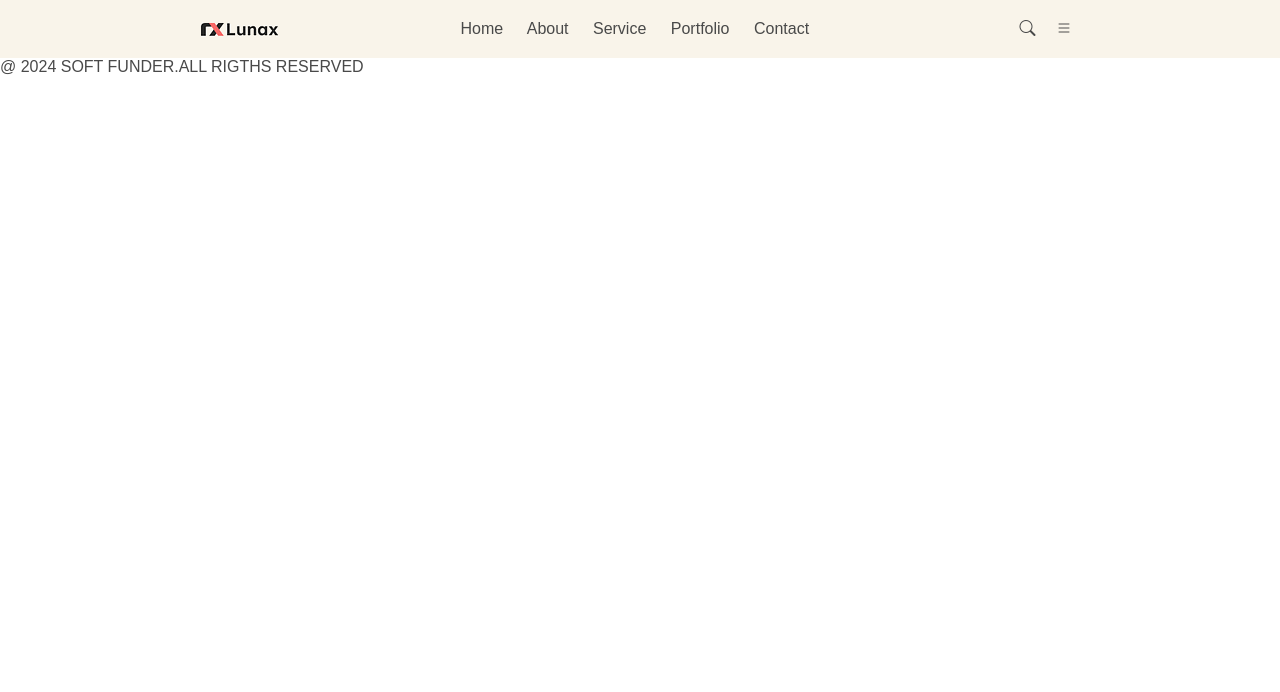
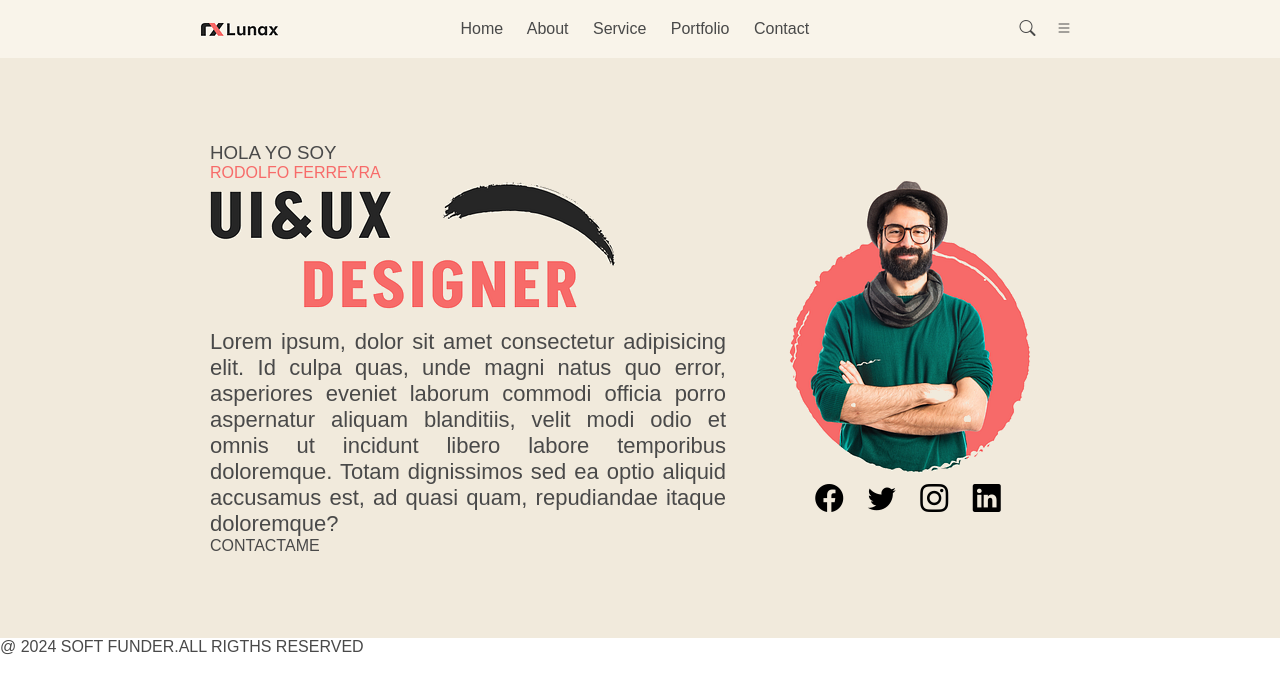
Before and after one commit to rferreyrajuy/tpo, a plain HTML site: page index.html in a window 1280 px wide. Drawn offline with nearby package versions, Linux system fonts and the light colour scheme; a web font is replaced by a local one.

Commit message:
Se agrega Hero y estilos

```diff
--- a/css/estilos.css
+++ b/css/estilos.css
@@ -42,3 +42,47 @@ a{
 a:hover{
     color:#a19474;
 }
+/* Hero */
+.hero{
+    display: flex;
+    background-color: #f1eadc;
+    justify-content:center;
+    align-items: stretch;
+    height: 70vh;
+    padding: 10px 200px;
+}
+.hero span{
+    color:#f76b69;
+}
+
+.left{
+    display: flex;
+    flex-direction: column;
+    justify-content: center;
+    align-items: start;
+    flex-basis: 60%;
+    padding: 10px;
+    /* background-color: #f76b69; */
+}
+.left p{
+    text-align: justify;
+    margin-top: 20px;
+    font-size: 22px;
+}
+.rigth{
+    display: flex;
+    flex-direction: column;
+    flex-basis: 40%;
+    justify-content: center;
+    align-items: center;
+    /* background-color: #a19474; */
+}
+.social{
+    padding-top: 10px;
+}
+.social i{
+    font-size: 28px;
+    color: var(--icon-color);
+    padding: 20px 10px;
+}
+/* Fin Hero */
--- a/index.html
+++ b/index.html
@@ -21,6 +21,26 @@
             <i class="bi bi-list"></i>
         </section>
     </header>
+    <!--Inicio Hero -->
+    <section class="hero">
+        <div class="left">
+            <h3>HOLA YO SOY</h3>
+            <span>RODOLFO FERREYRA</span>
+            <img src="./img/topic.png" alt="">
+            <p>Lorem ipsum, dolor sit amet consectetur adipisicing elit. Id culpa quas, unde magni natus quo error, asperiores eveniet laborum commodi officia porro aspernatur aliquam blanditiis, velit modi odio et omnis ut incidunt libero labore temporibus doloremque. Totam dignissimos sed ea optio aliquid accusamus est, ad quasi quam, repudiandae itaque doloremque?</p>
+            <a class="boton" href="">CONTACTAME</a>
+        </div>
+        <div class="rigth">
+            <img src="./img/person.png" alt="">
+            <div class="social">
+                <a href="http://www.facebook.com" target="_blank"><i class="bi bi-facebook"></i></a>
+                <a href="http://www.twitter.com" target="_blank"><i class="bi bi-twitter"></i></a>
+                <a href="http://www.instagram.com" target="_blank"><i class="bi bi-instagram"></i></a>
+                <a href="http://www.linkedin.com" target="_blank"><i class="bi bi-linkedin"></i></a>
+            </div>
+        </div>
+    </section>
+    <!-- Fin Hero    -->
     <footer>
         <p>@ 2024 SOFT FUNDER.ALL RIGTHS RESERVED</p>
     </footer>
```
